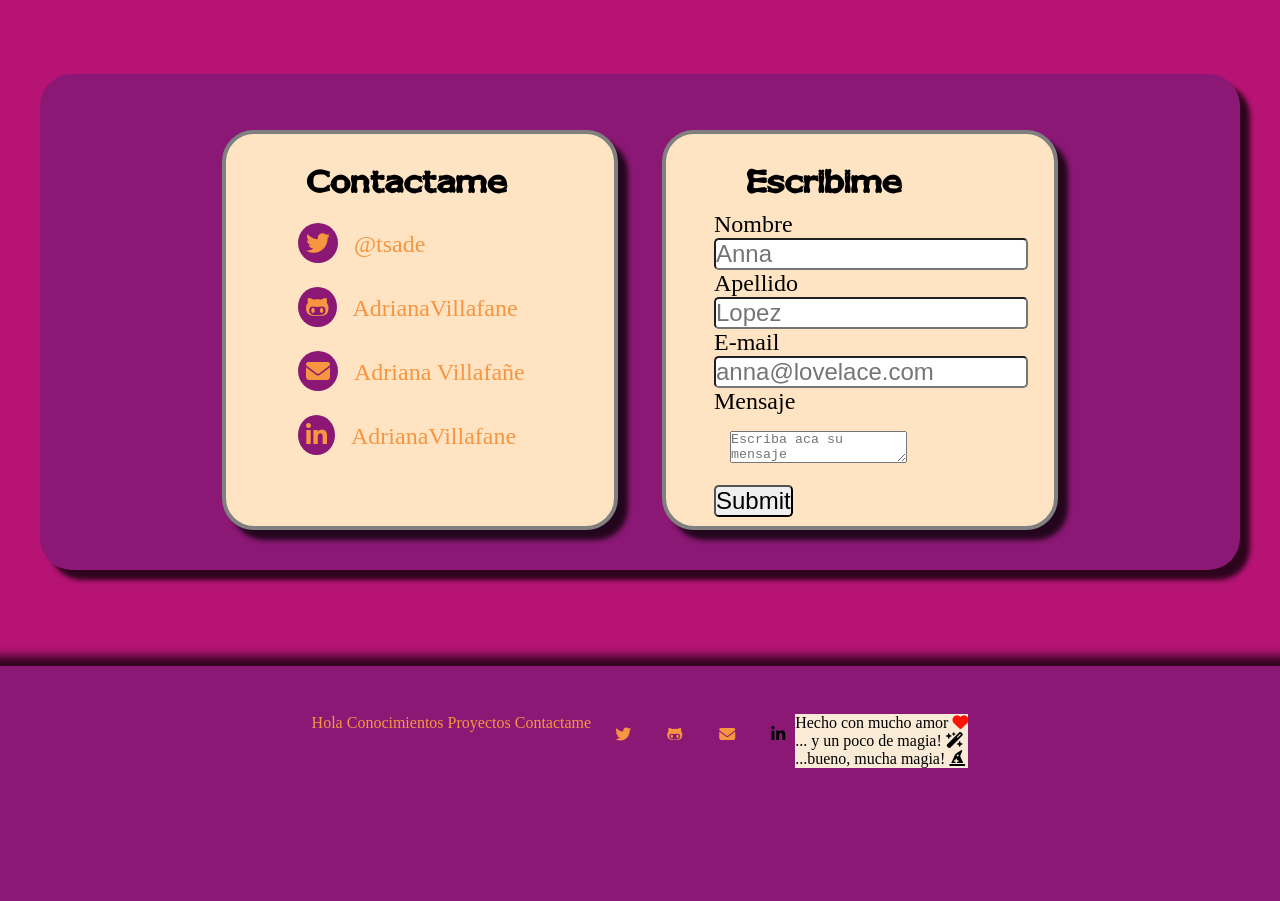
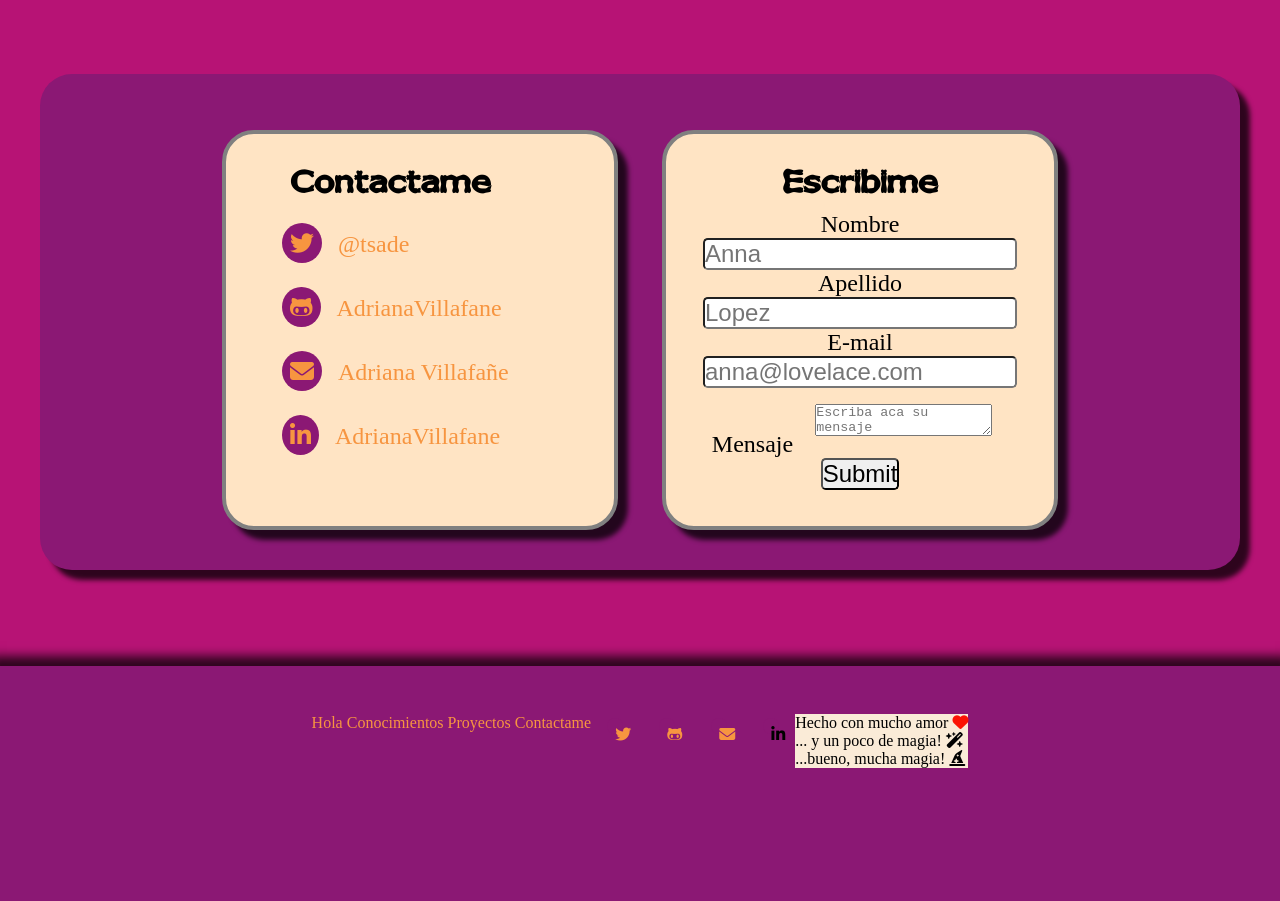
Before and after one commit to AdrianaVillafane/ADA-2023-Portfolio, a plain HTML site: page index.html in a window 1280 px wide. Shown: the part 3860-4761 px from the top of the page. Drawn offline with Linux system fonts and the light colour scheme.

Commit message:
Modifico formulario

```diff
--- a/style.css
+++ b/style.css
@@ -250,8 +250,11 @@ img {
   flex-direction: row;
   box-shadow: 10px 10px 5px 0px rgba(0, 0, 0, 0.75);
   background-color: bisque;
-  padding: 1rem 3rem;
+  padding: 1rem 2rem;
   font-size: 1.5rem;
+}
+.contactoForm{
+  text-align: center;
 }
 
   .contactoRedes:hover {
```
